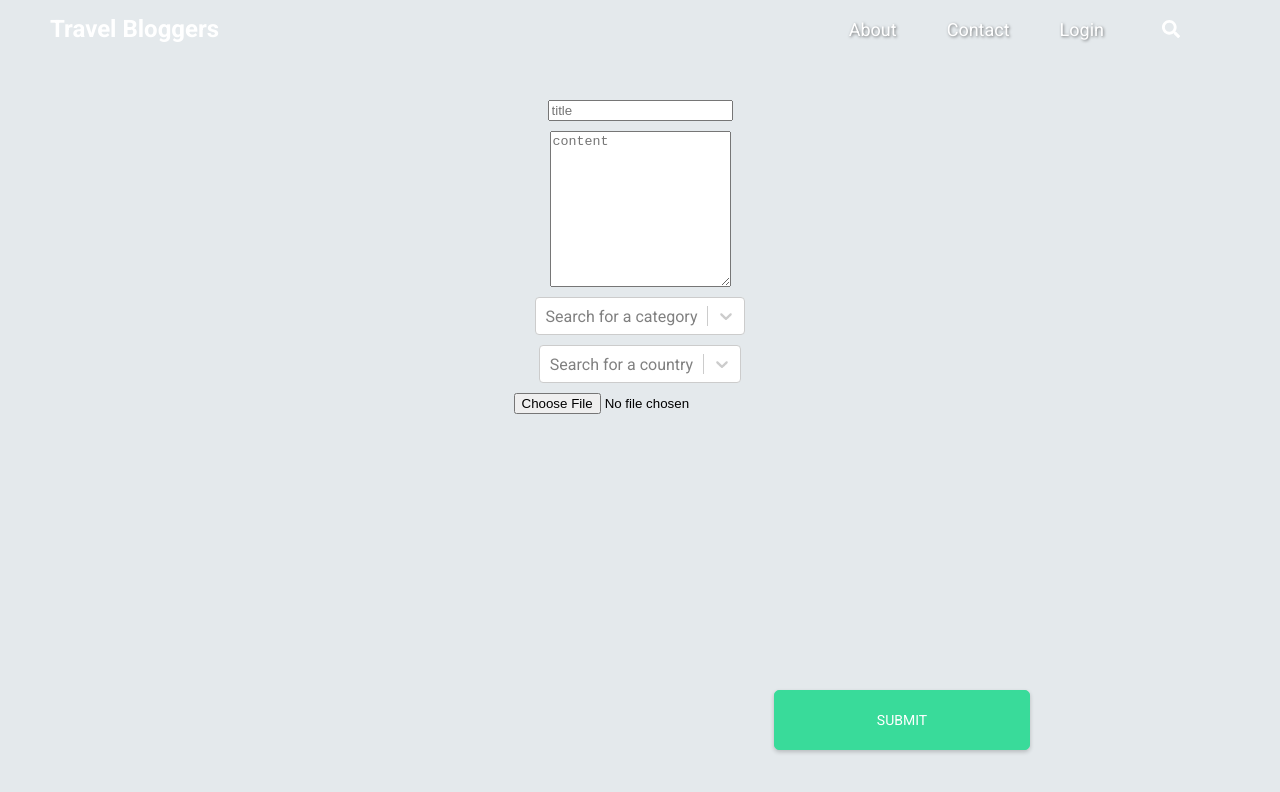
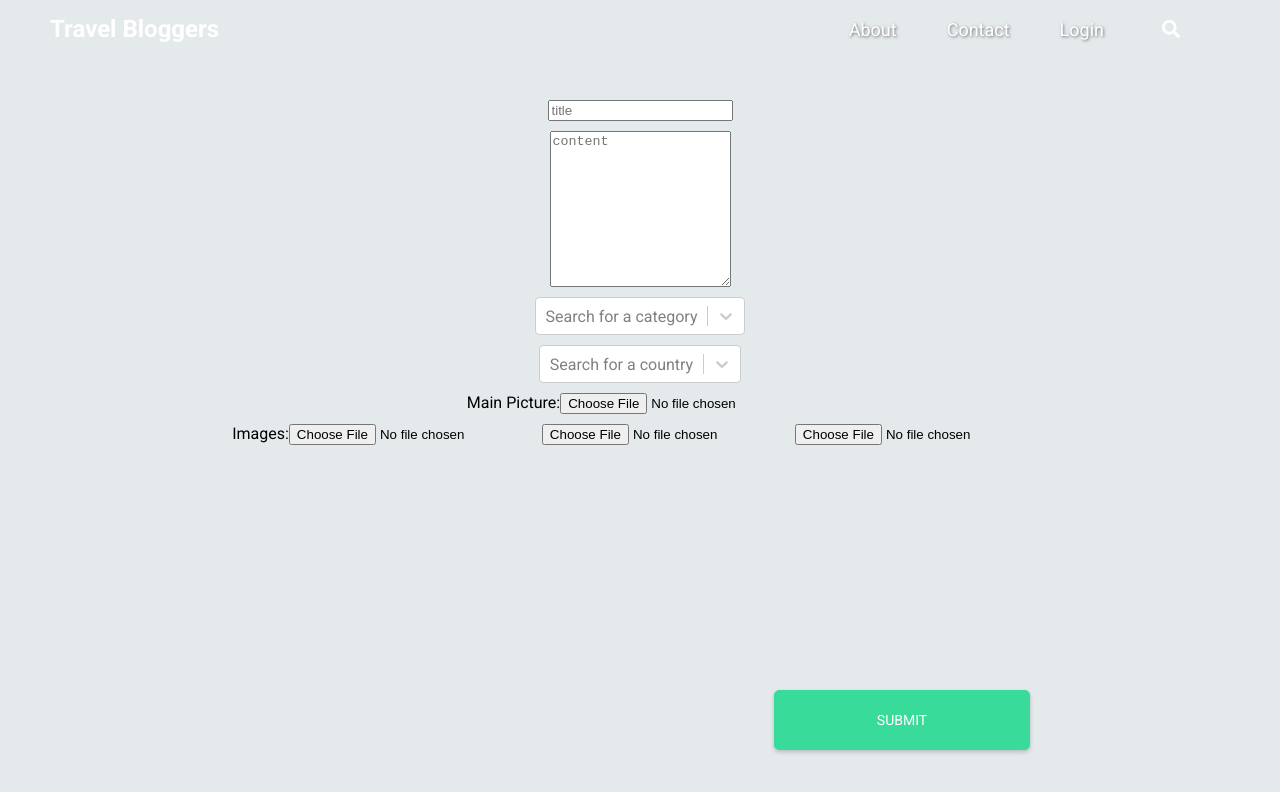
Before and after one commit to Vanyl/travelBloggers-frontend, a React (Vite) app in the folder frontend/: page /my-account-add-article in a window 1280 px wide. Shown: the top 792 px of the page. Built offline with nearby package versions, Linux system fonts and the light colour scheme; no server answers.

Commit message:
add-article current code still not working

```diff
--- a/frontend/src/components/AddArticle.jsx
+++ b/frontend/src/components/AddArticle.jsx
@@ -4,17 +4,19 @@ import Select from 'react-select';
 import { useForm } from "react-hook-form"
 
 const AddArticle = () => {
-    // const [tags, setTags] = useState([]);
-    // const [selectedCategories, setSelectedCategories] = useState([]);
-    // const [selectedCountry, setSelectedCountry] = useState(null);
-    // const [selectedFile, setSelectedFile] = useState(null);
+    const { register, handleSubmit, setValue, getValues, watch , formState: { errors } } = useForm();
 
     const [countryOptions, setCountryOptions] = useState([]);
     const [categoryOptions, setCategoryOptions] = useState([]);
     const [notification, setNotification] = useState(null);
     const [selectedFileName, setSelectedFileName] = useState('');
+    // const [selectedFile, setSelectedFile] = useState(null);
 
-    const { register, handleSubmit, setValue, getValues, formState: { errors } } = useForm();
+    const [file, setFile] = useState(null);
+
+    const mainPicture = watch('main_picture');
+    const images = watch('images');
+
 
     //retrieve categories
     useEffect(() => {
@@ -56,30 +58,36 @@ const AddArticle = () => {
         }
     };
 
-
-    // const handleFileSelect = (event) => {
-    //     setSelectedFile(event.target.files[0]);
-    // };
-
     // //sending to db
     const submitArticle = async (data) => {
         console.log(data);
-        // data.preventDefault();
         const formData = new FormData(data.target);
-        formData.append('title', getValues('title'));
-        formData.append('content', getValues('content'));
-        formData.append('country', getValues('country.value'));
+        formData.append('title', data.title);
+        formData.append('content', data.content);
+        formData.append('country', data.country.value);
         formData.append('continent', getValues('country.continent'));
-        // formData.append('categories[]', getValues('categories[]').map(category => category.value).join(','));
         getValues('categories').forEach(category => {
             formData.append('categories[]', category.value);
         });
-        console.log(getValues('main_picture.target.files[0]'))
-        console.log(getValues('main_picture.files'))
+        // const fileImages = getValues('images[]');
+        // if (fileImages) {
+        //     formData.append('images[]', fileImages);
+        // }
+        // // //console.log(getValues('main_picture.target.files[0]'))
+        // // //console.log(getValues('main_picture.files'))
         const file = getValues('main_picture');
         if (file) {
             formData.append('main_picture', file);
         }
+        // formData.append('main_picture', data.main_picture[0]);
+
+        for (let i = 0; i < data.images.length; i++) {
+            formData.append(`images[${i}]`, data.images[i]);
+        }
+
+        // formData.append('categories', data.categories);
+
+        console.log(formData)
 
         try {
             const response = await fetch('https://travel-blogger-46c930280c07.herokuapp.com/api/add-article', {
@@ -87,25 +95,27 @@ const AddArticle = () => {
                 //body: JSON.stringify(data),
                 body: formData,
                 // headers: {
-                //     'Content-Type': 'application/json',
+                //     'Content-Type':  'multipart/form-data'
                 // },
             });
             console.log(getValues())
-            console.log(getValues('country.value'))
-            console.log(getValues('country.continent'))
+            console.log(formData)
 
+            const result = await response.json();
             if (response.ok) {
-                const  newArticle  = await response.json();
-                console.log(newArticle);
-                setNotification({ type: 'success', message: 'Article submitted successfully' });
-                //navigate("/");
+                //const  newArticle  = await response.json();
+                //console.log(newArticle);
+                console.log(result.message)
+                //setNotification({ type: 'success', message: 'Article submitted successfully' });
             } else {
-                const { error } = await response.json();
-                setNotification({ type: 'error', message: `Failed to submit article : ${error}` });
+                alert('Error uploading article: ' + result.message);
+                // const { error } = await response.json();
+                // setNotification({ type: 'error', message: `Failed to submit article : ${error}` });
             }
         } catch (error) {
             console.error('Error while posting a message :', error);
-            setNotification({ type: 'error', message: 'An error occurred. Please try again later.' });
+            alert('Error uploading article');
+            //setNotification({ type: 'error', message: 'An error occurred. Please try again later.' });
         }
     };
 
@@ -151,13 +161,28 @@ const AddArticle = () => {
                 isSearchable={true}
             />
             {errors.country && <p>Select a country is required.</p>}
-
+            <div>
+            <label>Main Picture:</label>
             <input
                 type='file'
                 name='main_picture'
                 {...register('main_picture')}
-                onChange={handleFileChange}
+                //onChange={handleFileChange}
              />
+            </div>
+            <div>
+            <label>Images:</label>
+            {/* <input
+                type='file'
+                name='images[]'
+                multiple
+                {...register('images')}
+                //onChange={handleFileChange}
+             /> */}
+             {[0, 1, 2].map((index) => (
+                <input key={index} type="file" {...register(`images[${index}]`)} />
+                ))}
+            </div>
 
             <input className='add-article-button' type="submit" />
         </form>
```
Also changed, not shown: 1 other file (tests, documents, lock files or other folders).
